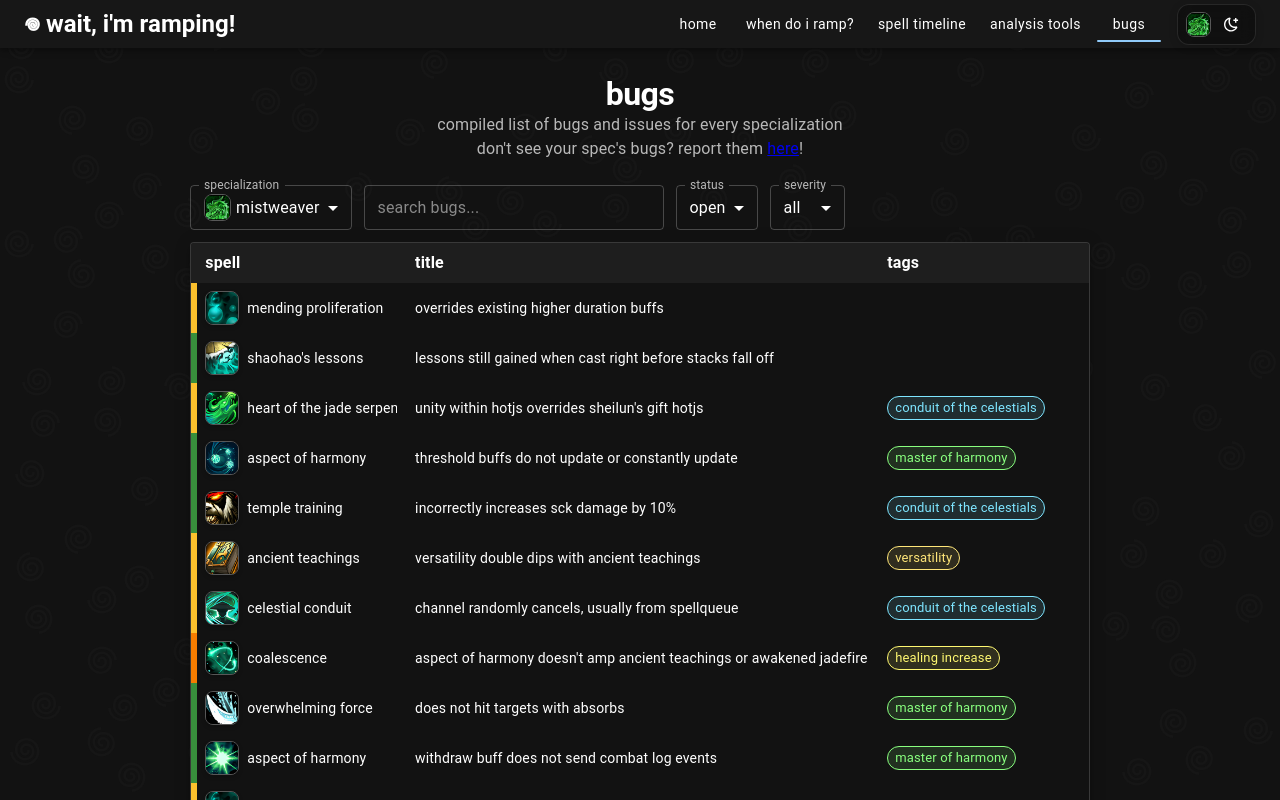
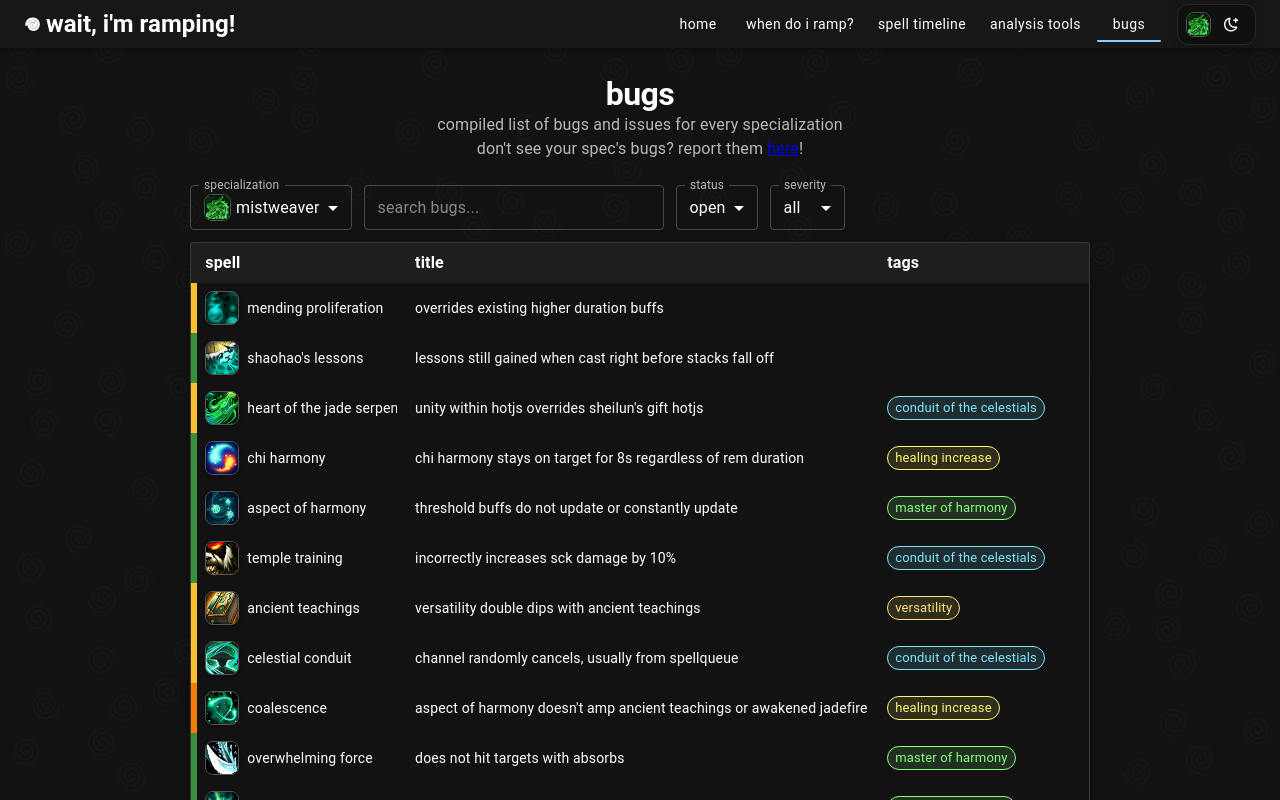
Before and after one commit to lolswirl/wait-im-ramping, a Next.js app: page /bugs in a window 1280 px wide. Shown: the top 800 px of the page. Built offline with nearby package versions, Linux system fonts and the light colour scheme.

Commit message:
chi harmony hidden aura bug

```diff
--- a/src/data/bugs/monk/mistweaver.ts
+++ b/src/data/bugs/monk/mistweaver.ts
@@ -575,6 +575,16 @@ const BUGS: Bug[] = [
         tags: [TAGS.CONDUIT],
         lastBuildTested: "62958",
     },
+    {
+        spell: TALENTS.CHI_HARMONY,
+        affectedSpells: [TALENTS.RAPID_DIFFUSION],
+        severity: SEVERITY.LOW,
+        title: "Chi Harmony stays on target for 8s regardless of ReM duration",
+        description: "Chi Harmony's healing amp sticks on the target for 8s regardless of the Renewing Mist's duration. Relevant in the case of Rapid Diffusion ReMs which expire after 6s if not extended via Rising Mist - if the ReM expires, Chi Harmony is still active on the target for 2 more seconds",
+        tags: [TAGS.HEALING_INCREASE],
+        notes: "Most likely a hidden aura?",
+        lastBuildTested: "62958",
+    },
 ];
 
 export default BUGS;
```
